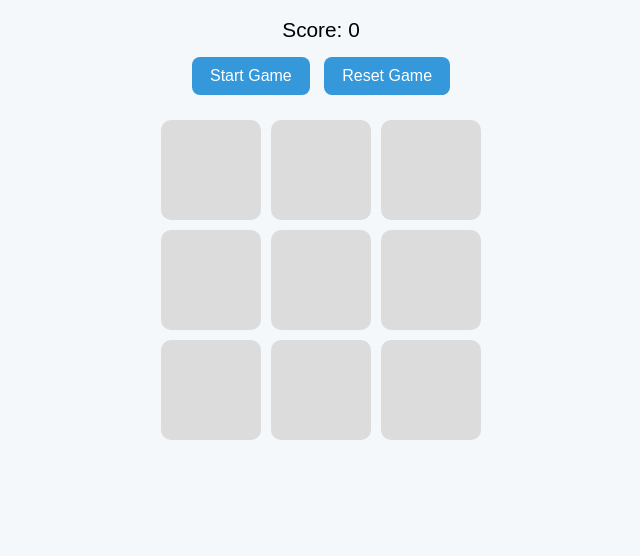
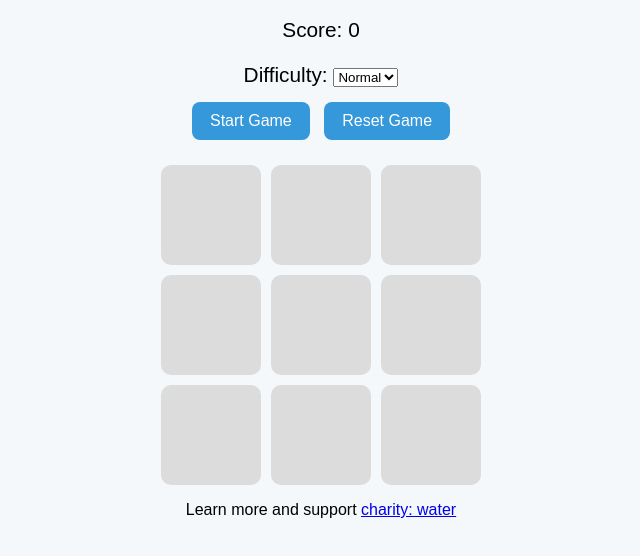
Before and after one commit to Ngha1063/05-cw-game-water-quest-final, a plain HTML site: page index.html in a window 1280 px wide. Shown: the part 82-638 px from the top of the page, without its empty margins (319-959 px from the left). Drawn offline with Linux system fonts and the light colour scheme.

Commit message:
Update index.html

```diff
--- a/index.html
+++ b/index.html
@@ -4,20 +4,41 @@
   <meta charset="UTF-8" />
   <meta name="viewport" content="width=device-width, initial-scale=1.0"/>
   <title>Water Quest Game</title>
+
+  <link href="https://fonts.googleapis.com/css2?family=Montserrat:wght@400;700&display=swap" rel="stylesheet">
+
   <link rel="stylesheet" href="style.css" />
 </head>
+
 <body>
+
   <h1>💧 Water Quest</h1>
-  <p class="score-board">
-    Score: <span id="score">0</span>
-  </p>
+
+  <div class="score-board">
+    <p>Score: <span id="score">0</span></p>
+    <label for="difficulty">Difficulty:</label>
+    <select id="difficulty">
+      <option value="easy">Easy</option>
+      <option value="normal" selected>Normal</option>
+      <option value="hard">Hard</option>
+    </select>
+  </div>
+
   <div class="controls">
     <button id="start-game">Start Game</button>
     <button id="reset-game">Reset Game</button>
   </div>
+
   <div class="game-grid"></div>
+
   <div id="message"></div>
+
   <canvas id="confetti-canvas"></canvas>
+
+  <footer>
+    <p>Learn more and support <a href="https://www.charitywater.org/" target="_blank">charity: water</a></p>
+  </footer>
+
   <script src="script.js"></script>
 </body>
 </html>
```
